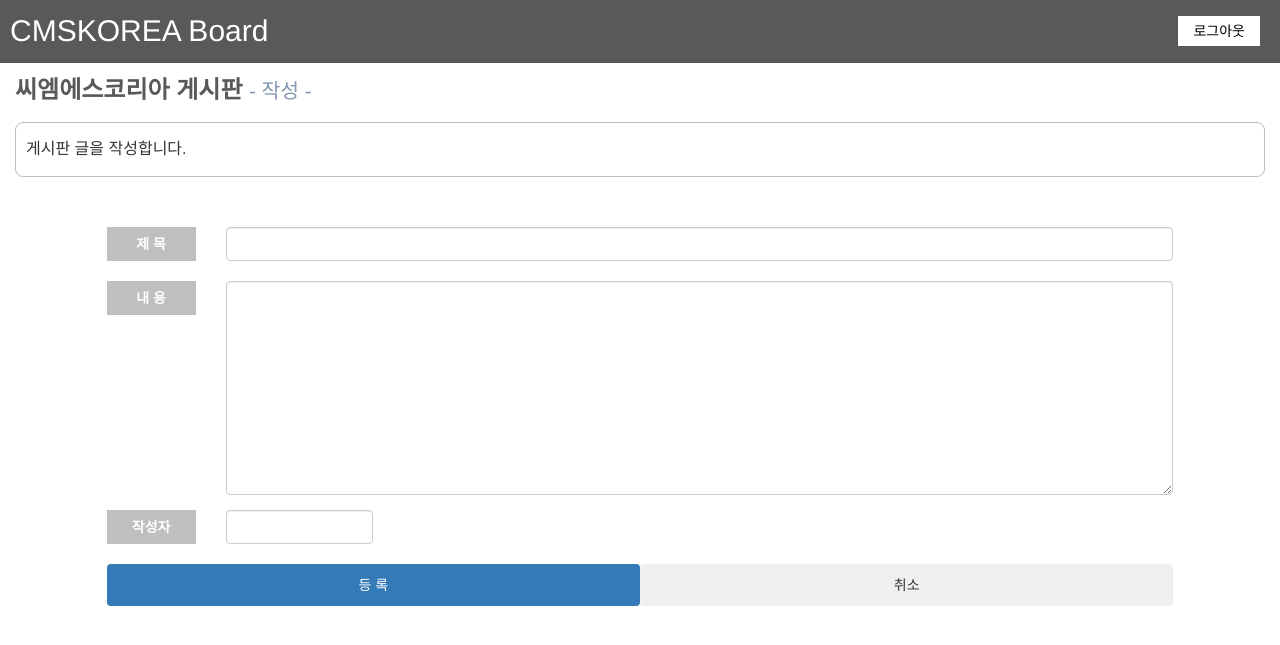
After one commit to jinwon-cmskorea/cmskorea_board_class, a PHP site: template public/view/writeBoard.php in a window 1280 px wide. The commit adds this page. Shown: the top 645 px of the page. Run offline with PHP 8.4, Linux system fonts and the light colour scheme; the template is opened without the code that fills it, so the values that code supplies are empty.

Commit message:
Board Class - 게시글 작성 작업
작업한 내용 :
writeBoard.php
게시글 작성 페이지 기본 틀 생성

style.css
오타 수정,
디자인 추가

```diff
--- a/public/css/style.css
+++ b/public/css/style.css
@@ -180,7 +180,7 @@
 }
 
 .small-ele {
-	color: rgb(132, 151, 76);
+	color: rgb(132, 151, 176);
 }
 
 /* boardList.php - 게시글 상단 요소 */
@@ -271,7 +271,7 @@ td {
     border-bottom: 1px solid rgb(191, 191, 191);
 }
 
-/* boardLis.phpt - 게시글 하단 페이징 요소 */
+/* boardList.php - 게시글 하단 페이징 요소 */
 .pagination > li > a {
 	float: none;
 }
@@ -305,6 +305,13 @@ td {
 }
 
 /* writeBoard.php 요소 */
+.list-descript2 {
+    font-size: medium;
+    border: 1px solid rgb(191, 191, 191);
+    border-radius: 8px;
+    padding: 15px 10px;
+}
+
 .control-label-center {
     padding-top: 7px;
     padding-bottom: 7px;
--- /dev/null
+++ b/public/view/writeBoard.php
@@ -0,0 +1,65 @@
+<?php
+    session_start();
+    require_once __DIR__ . '/../AutoLoad.php';
+
+    //세션을 불러오기 위한 인스턴스 및 메소드
+    $auth = new Cmskorea_Board_Auth();
+    $memberSession = $auth->getMember();
+
+
+?>
+<!DOCTYPE HTML>
+<html lang="en">
+<head>
+    <meta charset="UTF-8">
+    <meta http-equiv="X-UA-Compatible" content="IE=edge">
+    <meta name="viewport" content="width=device-width, initial-scale=1.0">
+    <link rel="stylesheet" href="../css/bootstrap/css/bootstrap.css" type="text/css">
+    <link rel="stylesheet" href="../css/style.css" type="text/css">
+    <script src="../js/jquery-3.6.3.min.js" type="text/javascript"></script>
+    <script src="../css/bootstrap/js/bootstrap.js" type="javascript"></script>
+    <title>게시글 작성</title>
+    </head>
+<body>
+    <?php include_once __DIR__ . '/commonHeader.php';?>
+    <!-- 상단 설명 -->
+    <div class="col-sm-12">
+        <div class="list-title">
+            <strong style="color: rgb(89, 89, 89);">씨엠에스코리아 게시판</strong>
+            <small class="small-ele">- 작성 -</small>
+        </div>
+        <div class="col-sm-12 list-descript2">
+            게시판 글을 작성합니다.
+        </div>
+    </div>
+    <!-- 상단 설명 끝 -->
+    <!-- 게시글 내용 작성 -->
+    <div class="col-sm-10 col-sm-offset-1 list-body">
+        <form class="form-horizontal" action="../process/writeBoardOk.php" method="post">
+            <div class="form-group">
+                 <label for="inputTitle" class="col-sm-1 control-label-center">제   목</label>
+                <div class="col-sm-11">
+                    <input type="text" class="form-control space-form" id="inputTitle" name="title" required>
+                </div>
+            </div>
+            <div class="form-group">
+                <label for="inputContent" class="col-sm-1 control-label-center">내   용</label>
+                <div class="col-sm-11">
+                    <textarea class="form-control space-form" rows="10" id="inputContent" name="content" required></textarea>
+                </div>
+            </div>
+            <div class="form-group">
+                <label for="inputWriter" class="col-sm-1 control-label-center">작성자</label>
+                <div class="col-sm-2">
+                    <input type="text" class="form-control space-form" id="inputWriter" name="writer" pattern="[가-힣]+" title="한글 이름만 가능합니다." required>
+                </div>
+            </div>
+            <div class="form-group">
+                <input type="submit" class="btn bg-primary col-sm-6 write-btn-style" value="등   록">
+                <input type="button" class="btn col-sm-6 cancle-btn write-btn-style" onclick="location.href='./boardList.php';" value="취소">
+            </div>
+        <form>
+    </div>
+    <!-- 게시글 내용 작성 끝 -->
+</body>
+</html>
```
